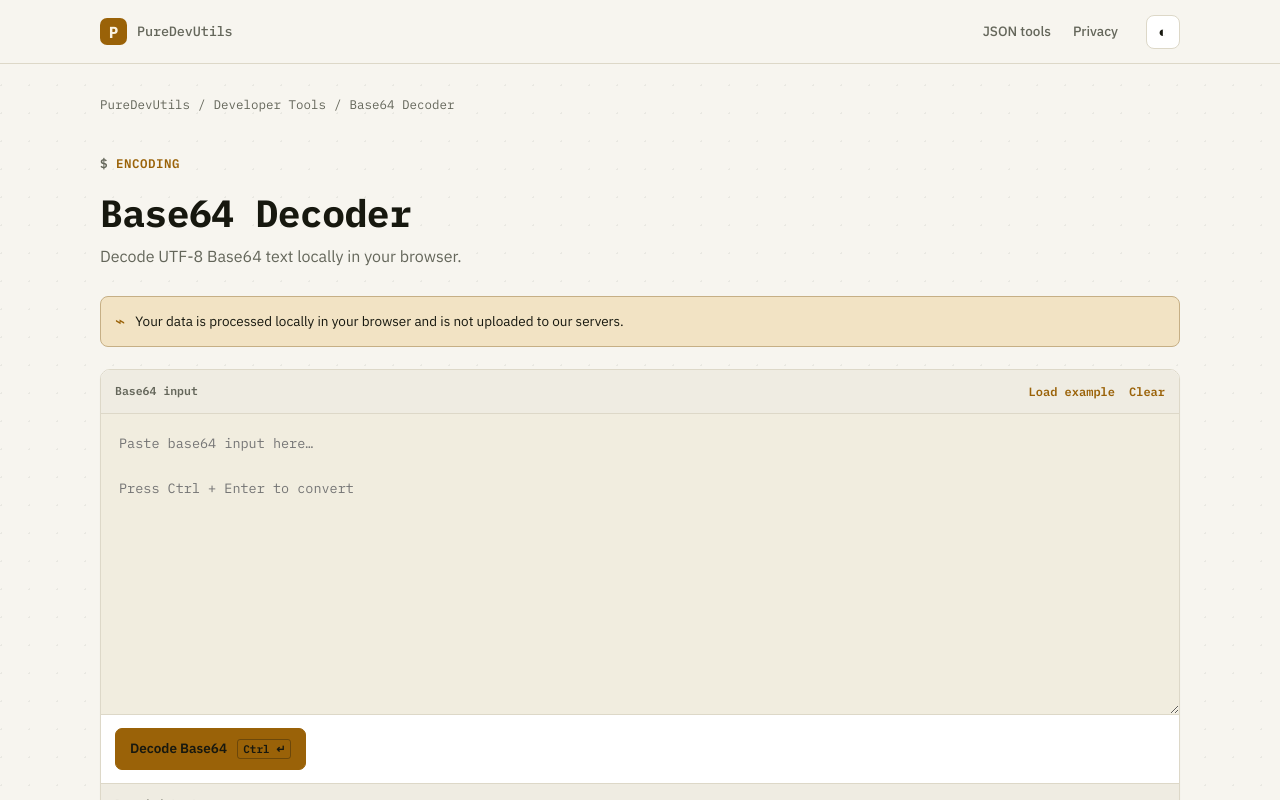
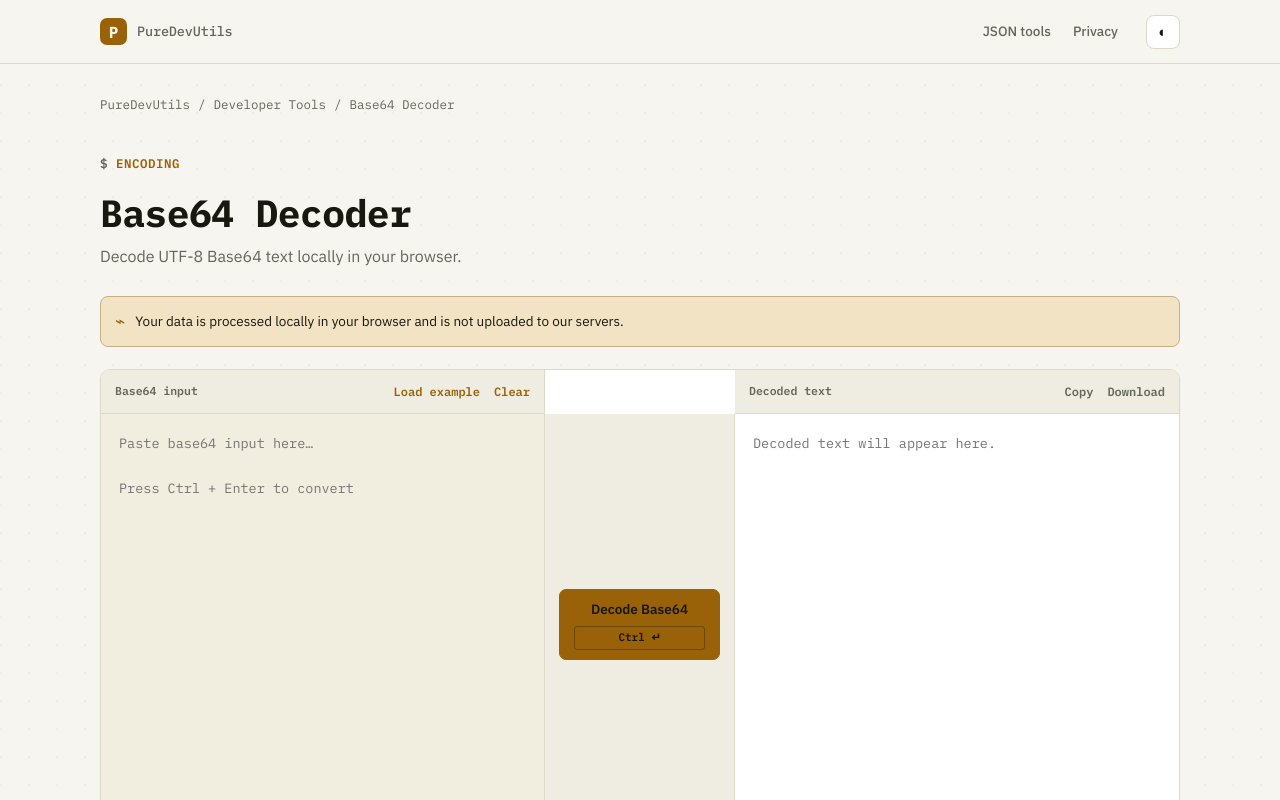
Before and after one commit to VishalTripathi1/PureDevUtils, a Next.js app: page /tools/base64-decoder in a window 1280 px wide. Shown: the top 800 px of the page. Built offline with nearby package versions, Linux system fonts and the light colour scheme; no server answers.

Commit message:
Footer space change

```diff
--- a/app/globals.css
+++ b/app/globals.css
@@ -661,6 +661,73 @@ button {
   border-top: 1px solid var(--line);
 }
 
+/* ============================================================
+   Side-by-side workbench layout (desktop)
+   Scoped to ":has(> .code-editor.output-editor)" — only matches
+   tools where the output textarea is a direct child of .workbench
+   (the plain single-input/single-output converters). JWT decoder
+   and JSON diff nest their output inside their own wrapper divs,
+   so this selector never touches their bespoke layouts.
+   ============================================================ */
+@media (min-width: 860px) {
+  .workbench:has(> .code-editor.output-editor) {
+    display: grid;
+    grid-template-columns: 1fr 190px 1fr;
+    grid-template-areas:
+      "in-toolbar . out-toolbar"
+      "in-editor action out-editor";
+    align-items: stretch;
+  }
+
+  .workbench:has(> .code-editor.output-editor) > .editor-toolbar:not(.output-toolbar) {
+    grid-area: in-toolbar;
+    border-right: 1px solid var(--line);
+  }
+
+  .workbench:has(> .code-editor.output-editor) > .editor-toolbar.output-toolbar {
+    grid-area: out-toolbar;
+    border-top: 0;
+  }
+
+  .workbench:has(> .code-editor.output-editor) > .code-editor:not(.output-editor) {
+    grid-area: in-editor;
+    border-right: 1px solid var(--line);
+    min-height: 420px;
+  }
+
+  .workbench:has(> .code-editor.output-editor) > .code-editor.output-editor {
+    grid-area: out-editor;
+    min-height: 420px;
+  }
+
+  .workbench:has(> .code-editor.output-editor) > .action-row {
+    grid-area: action;
+    flex-direction: column;
+    justify-content: center;
+    align-items: center;
+    gap: 12px;
+    padding: 20px 14px;
+    border-top: 0;
+    border-right: 1px solid var(--line);
+    background: var(--surface-2);
+    text-align: center;
+  }
+
+  .workbench:has(> .code-editor.output-editor) > .action-row .error-message,
+  .workbench:has(> .code-editor.output-editor) > .action-row .success-message {
+    max-width: 160px;
+  }
+
+  .workbench:has(> .code-editor.output-editor) > .action-row .primary-button {
+    width: 100%;
+  }
+
+  .workbench:has(> .code-editor.output-editor) > .action-row kbd {
+    display: block;
+    margin: 6px 0 0;
+  }
+}
+
 .primary-button {
   display: inline-block;
   border: 1px solid var(--accent);
@@ -1068,14 +1135,19 @@ kbd {
 
   .nav {
     gap: 12px;
+    justify-content: space-between;
   }
 
   .nav nav {
-    display: none;
+    gap: 10px;
+  }
+
+  .nav a {
+    font-size: 12px;
   }
 
   .home-hero {
-    padding: 32px 0 0;
+    padding-top: 32px;
   }
 
   .hero-card {
--- /dev/null
+++ b/components/shortcut-hint.tsx
@@ -0,0 +1,13 @@
+"use client";
+
+// The action shortcut is Ctrl+Enter — kept as a plain, fixed label rather
+// than switching per OS. (Cmd+Enter also works on Mac under the hood since
+// the keydown handlers accept event.metaKey as well as event.ctrlKey; only
+// the displayed text is fixed here.)
+export function useModifierKey() {
+  return "Ctrl" as const;
+}
+
+export function ShortcutHint() {
+  return <kbd>Ctrl ↵</kbd>;
+}
--- a/components/text-converter.tsx
+++ b/components/text-converter.tsx
@@ -1,6 +1,7 @@
 "use client";
 
 import { useEffect, useRef, useState } from "react";
+import { ShortcutHint, useModifierKey } from "@/components/shortcut-hint";
 
 type Converter = (input: string) => { ok: true; output: string } | { ok: false; error: string };
 
@@ -17,6 +18,7 @@ type TextConverterProps = {
 export function TextConverter({ converter, inputLabel, outputLabel, actionLabel, example, downloadName, mimeType }: TextConverterProps) {
   const [input, setInput] = useState(""); const [output, setOutput] = useState(""); const [error, setError] = useState(""); const [copied, setCopied] = useState(false);
   const inputRef = useRef<HTMLTextAreaElement>(null);
+  const modifier = useModifierKey();
   const convert = () => { const result = converter(input); if (result.ok) { setOutput(result.output); setError(""); } else { setOutput(""); setError(result.error); } };
   const clear = () => { setInput(""); setOutput(""); setError(""); inputRef.current?.focus(); };
   const copy = async () => { if (!output) return; await navigator.clipboard.writeText(output); setCopied(true); window.setTimeout(() => setCopied(false), 1800); };
@@ -24,8 +26,8 @@ export function TextConverter({ converter, inputLabel, outputLabel, actionLabel,
   useEffect(() => { const onKeyDown = (event: KeyboardEvent) => { if ((event.metaKey || event.ctrlKey) && event.key === "Enter") { event.preventDefault(); convert(); } }; window.addEventListener("keydown", onKeyDown); return () => window.removeEventListener("keydown", onKeyDown); });
   return <section className="workbench" aria-label={actionLabel}>
     <div className="editor-toolbar"><span>{inputLabel}</span><div><button className="text-button" onClick={() => setInput(example)}>Load example</button><button className="text-button" onClick={clear}>Clear</button></div></div>
-    <textarea ref={inputRef} className="code-editor" value={input} onChange={(event) => setInput(event.target.value)} spellCheck={false} aria-label={inputLabel} placeholder={`Paste ${inputLabel.toLowerCase()} here…\n\nPress Ctrl + Enter to convert`} />
-    <div className="action-row"><button className="primary-button" onClick={convert}>{actionLabel} <kbd>Ctrl ↵</kbd></button>{error && <p className="error-message" role="alert">{error}</p>}</div>
+    <textarea ref={inputRef} className="code-editor" value={input} onChange={(event) => setInput(event.target.value)} spellCheck={false} aria-label={inputLabel} placeholder={`Paste ${inputLabel.toLowerCase()} here…\n\nPress ${modifier} + Enter to convert`} />
+    <div className="action-row"><button className="primary-button" onClick={convert}>{actionLabel} <ShortcutHint /></button>{error && <p className="error-message" role="alert">{error}</p>}</div>
     <div className="editor-toolbar output-toolbar"><span>{outputLabel}</span><div><button className="text-button" disabled={!output} onClick={copy}>{copied ? "Copied" : "Copy"}</button><button className="text-button" disabled={!output} onClick={download}>Download</button></div></div>
     <textarea className="code-editor output-editor" value={output} readOnly spellCheck={false} aria-label={outputLabel} placeholder={`${outputLabel} will appear here.`} />
   </section>;
--- a/lib/seo.ts
+++ b/lib/seo.ts
@@ -50,7 +50,7 @@ export function getOrganizationJsonLd() {
     "@type": "Organization",
     name: siteConfig.name,
     url: siteConfig.url,
-    logo: buildAbsoluteUrl("/icon"),
+    logo: buildAbsoluteUrl("/favicon.ico"),
   };
 }
 
--- a/tools/json-diff/interface.tsx
+++ b/tools/json-diff/interface.tsx
@@ -1,6 +1,7 @@
 "use client";
 
 import { useEffect, useRef, useState } from "react";
+import { ShortcutHint } from "@/components/shortcut-hint";
 import { diffJson, displayValue, type DiffResult } from "./logic";
 
 const leftExample = '{\n  "name": "Ada",\n  "active": true,\n  "roles": ["author"]\n}';
@@ -18,7 +19,7 @@ export function JsonDiffInterface() {
       <label><span>Original JSON</span><textarea ref={leftRef} className="code-editor" value={left} onChange={(event) => { setLeft(event.target.value); setResult(null); }} spellCheck={false} aria-label="Original JSON" placeholder="Paste original JSON…" /></label>
       <label><span>Changed JSON</span><textarea className="code-editor" value={right} onChange={(event) => { setRight(event.target.value); setResult(null); }} spellCheck={false} aria-label="Changed JSON" placeholder="Paste changed JSON…" /></label>
     </div>
-    <div className="action-row"><button className="primary-button" onClick={compare}>Compare JSON <kbd>Ctrl ↵</kbd></button>{result && !result.ok && <p className="error-message" role="alert">{result.error}</p>}</div>
+    <div className="action-row"><button className="primary-button" onClick={compare}>Compare JSON <ShortcutHint /></button>{result && !result.ok && <p className="error-message" role="alert">{result.error}</p>}</div>
     {result?.ok && <div className="diff-results" aria-live="polite"><div className="editor-toolbar"><span>{result.entries.length === 0 ? "No differences found" : `${result.entries.length} difference${result.entries.length === 1 ? "" : "s"} found`}</span></div>{result.entries.length > 0 && <ul>{result.entries.map((entry, index) => <li className={`diff-entry ${entry.kind}`} key={`${entry.path}-${index}`}><span className="diff-kind">{entry.kind}</span><code>{entry.path}</code>{entry.kind !== "added" && <span className="diff-value">− {displayValue(entry.left)}</span>}{entry.kind !== "removed" && <span className="diff-value">+ {displayValue(entry.right)}</span>}</li>)}</ul>}</div>}
   </section>;
 }
--- a/tools/json-formatter/interface.tsx
+++ b/tools/json-formatter/interface.tsx
@@ -1,6 +1,7 @@
 "use client";
 
 import { useEffect, useRef, useState } from "react";
+import { ShortcutHint, useModifierKey } from "@/components/shortcut-hint";
 import { formatJson } from "./logic";
 
 const starterJson = '{"project":"PureDevUtils","private":true,"tools":["JSON Formatter"]}';
@@ -11,6 +12,7 @@ export function JsonFormatterInterface() {
   const [error, setError] = useState("");
   const [copied, setCopied] = useState(false);
   const inputRef = useRef<HTMLTextAreaElement>(null);
+  const modifier = useModifierKey();
 
   function format() {
     const result = formatJson(input);
@@ -33,8 +35,8 @@ export function JsonFormatterInterface() {
   });
   return <section className="workbench" aria-label="JSON formatter">
     <div className="editor-toolbar"><span>Input JSON</span><div><button className="text-button" onClick={() => setInput(starterJson)}>Load example</button><button className="text-button" onClick={clear}>Clear</button></div></div>
-    <textarea ref={inputRef} className="code-editor" value={input} onChange={(event) => setInput(event.target.value)} spellCheck={false} aria-label="JSON input" placeholder={'Paste JSON here…\n\nPress Ctrl + Enter to format'} />
-    <div className="action-row"><button className="primary-button" onClick={format}>Format JSON <kbd>Ctrl ↵</kbd></button>{error && <p className="error-message" role="alert">{error}</p>}</div>
+    <textarea ref={inputRef} className="code-editor" value={input} onChange={(event) => setInput(event.target.value)} spellCheck={false} aria-label="JSON input" placeholder={`Paste JSON here…\n\nPress ${modifier} + Enter to format`} />
+    <div className="action-row"><button className="primary-button" onClick={format}>Format JSON <ShortcutHint /></button>{error && <p className="error-message" role="alert">{error}</p>}</div>
     <div className="editor-toolbar output-toolbar"><span>Formatted JSON</span><div><button className="text-button" disabled={!output} onClick={copyOutput}>{copied ? "Copied" : "Copy"}</button><button className="text-button" disabled={!output} onClick={download}>Download</button></div></div>
     <textarea className="code-editor output-editor" value={output} readOnly spellCheck={false} aria-label="Formatted JSON output" placeholder="Formatted JSON will appear here." />
   </section>;
--- a/tools/json-minifier/interface.tsx
+++ b/tools/json-minifier/interface.tsx
@@ -1,13 +1,14 @@
 "use client";
 
 import { useEffect, useRef, useState } from "react";
+import { ShortcutHint, useModifierKey } from "@/components/shortcut-hint";
 import { minifyJson } from "./logic";
 
 const exampleJson = '{\n  "project": "PureDevUtils",\n  "private": true,\n  "tools": ["JSON Minifier"]\n}';
 
 export function JsonMinifierInterface() {
   const [input, setInput] = useState(""); const [output, setOutput] = useState(""); const [error, setError] = useState(""); const [copied, setCopied] = useState(false);
-  const inputRef = useRef<HTMLTextAreaElement>(null);
+  const inputRef = useRef<HTMLTextAreaElement>(null); const modifier = useModifierKey();
   const minify = () => { const result = minifyJson(input); if (result.ok) { setOutput(result.output); setError(""); } else { setOutput(""); setError(result.error); } };
   const clear = () => { setInput(""); setOutput(""); setError(""); inputRef.current?.focus(); };
   const copy = async () => { if (!output) return; await navigator.clipboard.writeText(output); setCopied(true); window.setTimeout(() => setCopied(false), 1800); };
@@ -15,8 +16,8 @@ export function JsonMinifierInterface() {
   useEffect(() => { const onKeyDown = (event: KeyboardEvent) => { if ((event.metaKey || event.ctrlKey) && event.key === "Enter") { event.preventDefault(); minify(); } }; window.addEventListener("keydown", onKeyDown); return () => window.removeEventListener("keydown", onKeyDown); });
   return <section className="workbench" aria-label="JSON minifier">
     <div className="editor-toolbar"><span>Input JSON</span><div><button className="text-button" onClick={() => setInput(exampleJson)}>Load example</button><button className="text-button" onClick={clear}>Clear</button></div></div>
-    <textarea ref={inputRef} className="code-editor" value={input} onChange={(event) => setInput(event.target.value)} spellCheck={false} aria-label="JSON input to minify" placeholder={'Paste JSON here…\n\nPress Ctrl + Enter to minify'} />
-    <div className="action-row"><button className="primary-button" onClick={minify}>Minify JSON <kbd>Ctrl ↵</kbd></button>{error && <p className="error-message" role="alert">{error}</p>}</div>
+    <textarea ref={inputRef} className="code-editor" value={input} onChange={(event) => setInput(event.target.value)} spellCheck={false} aria-label="JSON input to minify" placeholder={`Paste JSON here…\n\nPress ${modifier} + Enter to minify`} />
+    <div className="action-row"><button className="primary-button" onClick={minify}>Minify JSON <ShortcutHint /></button>{error && <p className="error-message" role="alert">{error}</p>}</div>
     <div className="editor-toolbar output-toolbar"><span>Minified JSON</span><div><button className="text-button" disabled={!output} onClick={copy}>{copied ? "Copied" : "Copy"}</button><button className="text-button" disabled={!output} onClick={download}>Download</button></div></div>
     <textarea className="code-editor output-editor" value={output} readOnly spellCheck={false} aria-label="Minified JSON output" placeholder="Minified JSON will appear here." />
   </section>;
--- a/tools/json-validator/interface.tsx
+++ b/tools/json-validator/interface.tsx
@@ -1,6 +1,7 @@
 "use client";
 
 import { useEffect, useRef, useState } from "react";
+import { ShortcutHint, useModifierKey } from "@/components/shortcut-hint";
 import { validateJson } from "./logic";
 
 const exampleJson = '{"name":"Ada Lovelace","languages":["Mathematics","English"]}';
@@ -9,6 +10,7 @@ export function JsonValidatorInterface() {
   const [input, setInput] = useState("");
   const [result, setResult] = useState<ReturnType<typeof validateJson> | null>(null);
   const inputRef = useRef<HTMLTextAreaElement>(null);
+  const modifier = useModifierKey();
   const validate = () => setResult(validateJson(input));
   const clear = () => { setInput(""); setResult(null); inputRef.current?.focus(); };
   useEffect(() => {
@@ -17,7 +19,7 @@ export function JsonValidatorInterface() {
   });
   return <section className="workbench" aria-label="JSON validator">
     <div className="editor-toolbar"><span>JSON input</span><div><button className="text-button" onClick={() => setInput(exampleJson)}>Load example</button><button className="text-button" onClick={clear}>Clear</button></div></div>
-    <textarea ref={inputRef} className="code-editor" value={input} onChange={(event) => { setInput(event.target.value); setResult(null); }} spellCheck={false} aria-label="JSON input to validate" placeholder={'Paste JSON here…\n\nPress Ctrl + Enter to validate'} />
-    <div className="action-row"><button className="primary-button" onClick={validate}>Validate JSON <kbd>Ctrl ↵</kbd></button>{result && <p className={result.valid ? "success-message" : "error-message"} role="status">{result.valid ? "Valid JSON — no syntax errors found." : result.error}</p>}</div>
+    <textarea ref={inputRef} className="code-editor" value={input} onChange={(event) => { setInput(event.target.value); setResult(null); }} spellCheck={false} aria-label="JSON input to validate" placeholder={`Paste JSON here…\n\nPress ${modifier} + Enter to validate`} />
+    <div className="action-row"><button className="primary-button" onClick={validate}>Validate JSON <ShortcutHint /></button>{result && <p className={result.valid ? "success-message" : "error-message"} role="status">{result.valid ? "Valid JSON — no syntax errors found." : result.error}</p>}</div>
   </section>;
 }
--- a/tools/jwt-decoder/interface.tsx
+++ b/tools/jwt-decoder/interface.tsx
@@ -1,19 +1,20 @@
 "use client";
 
 import { useEffect, useRef, useState } from "react";
+import { ShortcutHint, useModifierKey } from "@/components/shortcut-hint";
 import { decodeJwt } from "./logic";
 
 const example = "eyJhbGciOiJIUzI1NiIsInR5cCI6IkpXVCJ9.eyJzdWIiOiIxMjMiLCJuYW1lIjoiQWRhIn0.signature";
 
 export function JwtDecoderInterface() {
   const [input, setInput] = useState(""); const [result, setResult] = useState<ReturnType<typeof decodeJwt> | null>(null);
-  const inputRef = useRef<HTMLTextAreaElement>(null); const decode = () => setResult(decodeJwt(input));
+  const inputRef = useRef<HTMLTextAreaElement>(null); const modifier = useModifierKey(); const decode = () => setResult(decodeJwt(input));
   const clear = () => { setInput(""); setResult(null); inputRef.current?.focus(); };
   useEffect(() => { const onKeyDown = (event: KeyboardEvent) => { if ((event.metaKey || event.ctrlKey) && event.key === "Enter") { event.preventDefault(); decode(); } }; window.addEventListener("keydown", onKeyDown); return () => window.removeEventListener("keydown", onKeyDown); });
   return <section className="workbench" aria-label="JWT decoder">
     <div className="editor-toolbar"><span>JWT</span><div><button className="text-button" onClick={() => setInput(example)}>Load example</button><button className="text-button" onClick={clear}>Clear</button></div></div>
-    <textarea ref={inputRef} className="code-editor jwt-input" value={input} onChange={(event) => { setInput(event.target.value); setResult(null); }} spellCheck={false} aria-label="JWT input" placeholder={'Paste a JSON Web Token here…\n\nPress Ctrl + Enter to decode'} />
-    <div className="action-row"><button className="primary-button" onClick={decode}>Decode JWT <kbd>Ctrl ↵</kbd></button>{result && !result.ok && <p className="error-message" role="alert">{result.error}</p>}</div>
+    <textarea ref={inputRef} className="code-editor jwt-input" value={input} onChange={(event) => { setInput(event.target.value); setResult(null); }} spellCheck={false} aria-label="JWT input" placeholder={`Paste a JSON Web Token here…\n\nPress ${modifier} + Enter to decode`} />
+    <div className="action-row"><button className="primary-button" onClick={decode}>Decode JWT <ShortcutHint /></button>{result && !result.ok && <p className="error-message" role="alert">{result.error}</p>}</div>
     {result?.ok && <div className="jwt-results"><div><div className="editor-toolbar"><span>Header</span></div><textarea className="code-editor output-editor" value={result.header} readOnly aria-label="Decoded JWT header" /></div><div><div className="editor-toolbar"><span>Payload</span></div><textarea className="code-editor output-editor" value={result.payload} readOnly aria-label="Decoded JWT payload" /></div></div>}
   </section>;
 }
```
Also changed, not shown: app/icon.tsx (deleted, +0 -39 lines), 1 other file (tests, documents, lock files or other folders).
